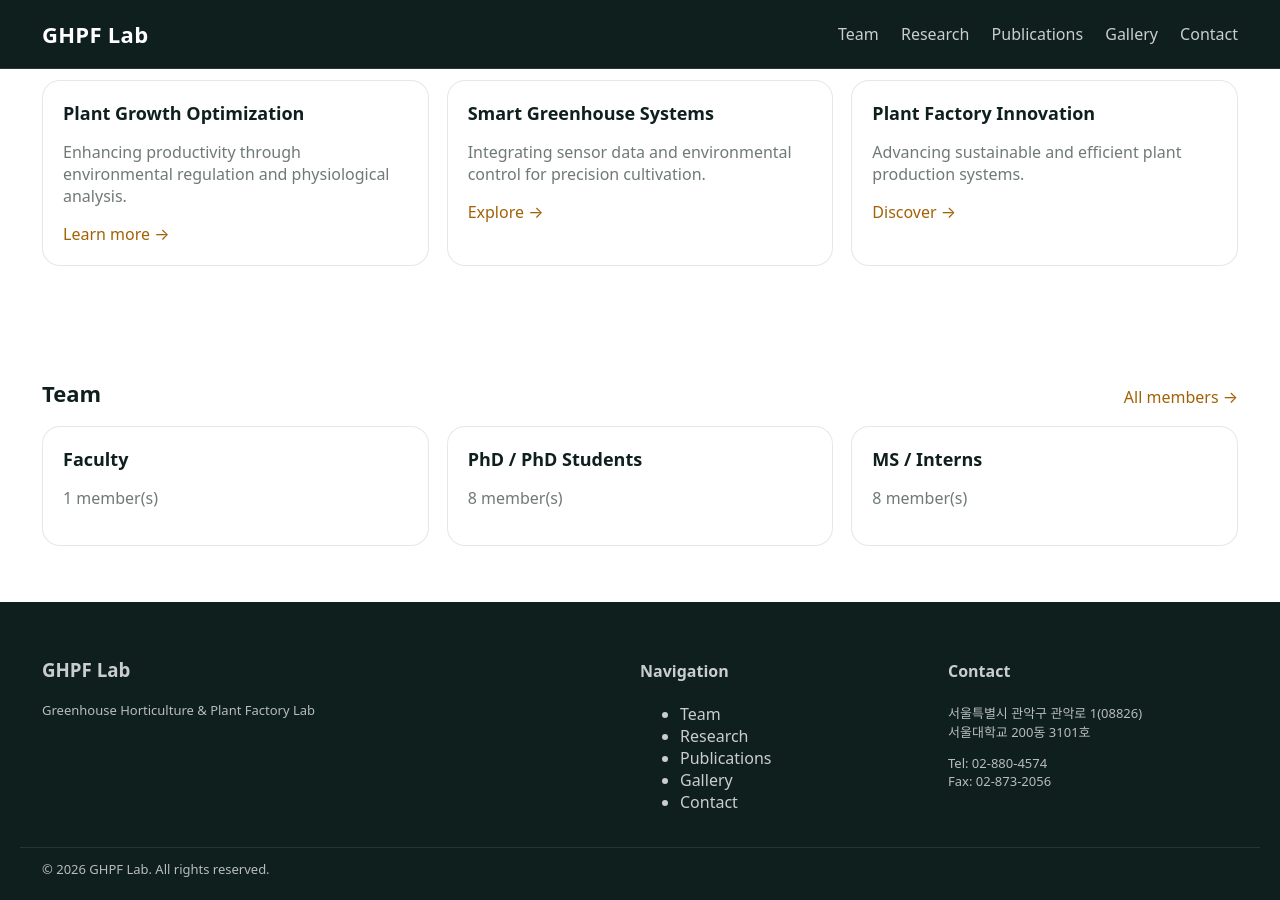
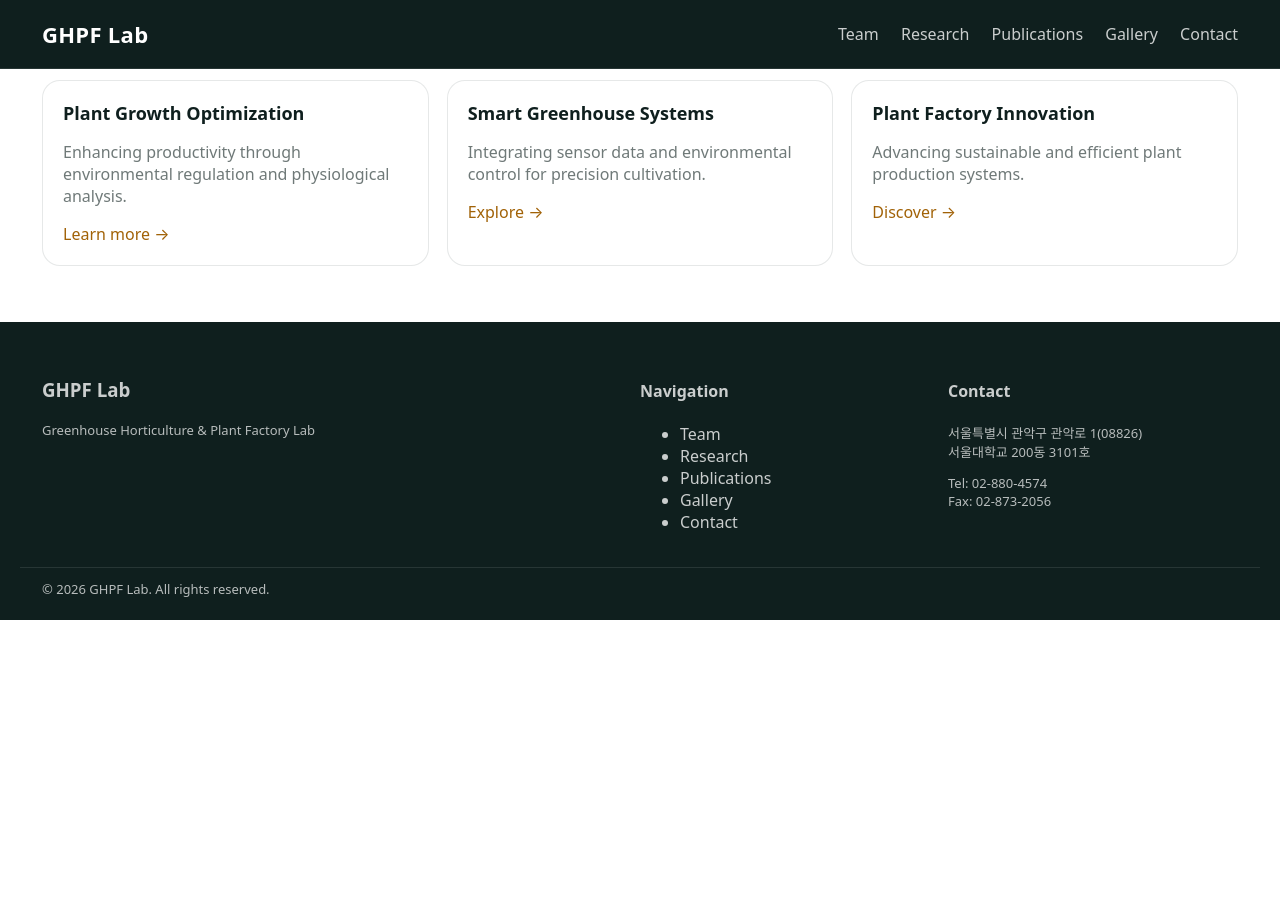
Before and after one commit to evergreendasol/Trial-2-lab-web, a Jekyll site: the page built from index.md, in a window 1280 px wide and 900 px high, scrolled down 1223 px. Built offline with Jekyll 4.4.1, drawn with Linux system fonts in a browser that asks for light colours; after the commit the page ends 1843 px from its top, so only the background shows below that.

Commit message:
Remove Team section from homepage
https://claude.ai/code/session_01TmRjvzfDazRavAh5211o6j

```diff
--- a/index.md
+++ b/index.md
@@ -44,27 +44,3 @@ title: Home
     </div>
   </div>
 </section>
-
-<section class="section">
-  <div class="container">
-    <div class="section__head">
-      <h2>Team</h2>
-      <a class="link" href="{{ '/team' | relative_url }}">All members →</a>
-    </div>
-
-    <div class="grid">
-      <article class="card">
-        <h3>Faculty</h3>
-        <p class="muted">{{ site.data.team.faculty | size }} member(s)</p>
-      </article>
-      <article class="card">
-        <h3>PhD / PhD Students</h3>
-        <p class="muted">{{ site.data.team.phd | size | plus: site.data.team.phd_students | size }} member(s)</p>
-      </article>
-      <article class="card">
-        <h3>MS / Interns</h3>
-        <p class="muted">{{ site.data.team.ms_students | size | plus: site.data.team.interns | size }} member(s)</p>
-      </article>
-    </div>
-  </div>
-</section>
```
